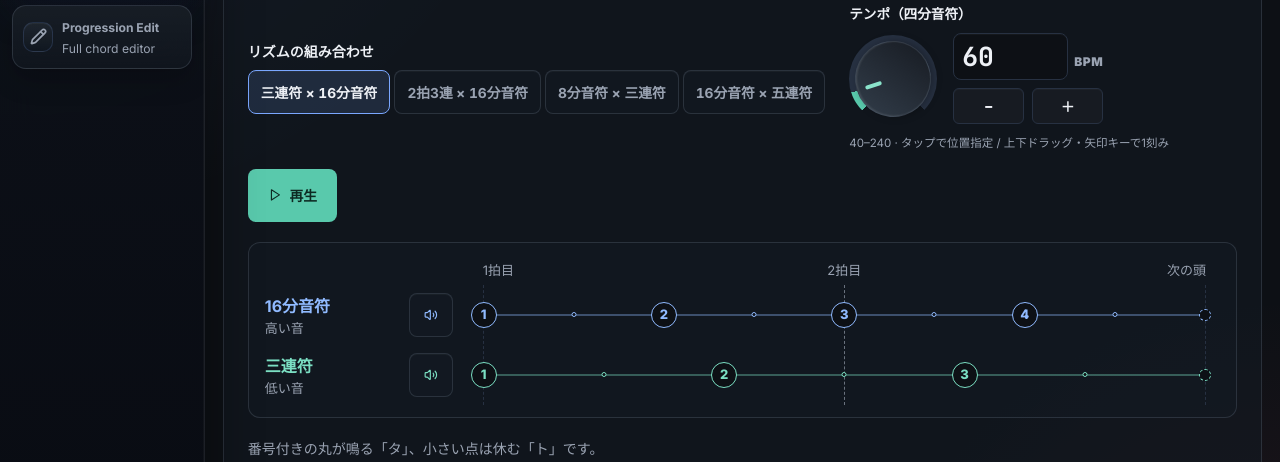
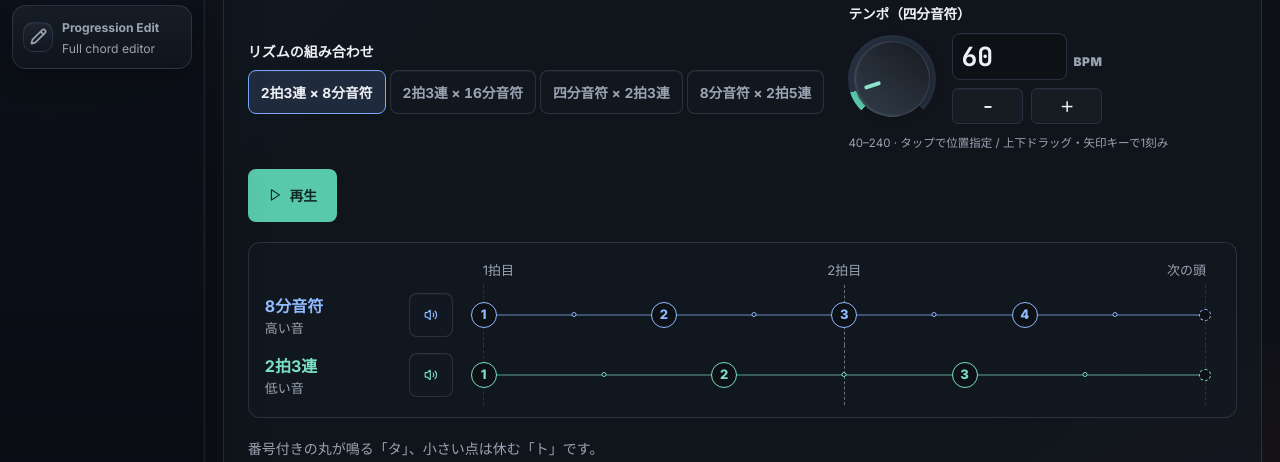
Before and after one commit to muu-ima/muu-fret-degree, a Next.js app: page /training in a window 1280 px wide. Both pictures are taken after a click on the tab "ポリリズム". Shown: the part 338-800 px from the top of the page. Built offline with nearby package versions, Linux system fonts and the light colour scheme.

Commit message:
Align polyrhythm labels with the played subdivisions

```diff
--- a/app/components/training/PolyrhythmTraining.module.css
+++ b/app/components/training/PolyrhythmTraining.module.css
@@ -118,11 +118,8 @@
 }
 
 .diagram {
-  --caption-height: 30px;
-  --lane-height: 60px;
+  --diagram-columns: minmax(136px, 1fr) minmax(0, 4fr);
   display: grid;
-  grid-template-columns: minmax(136px, 1fr) minmax(0, 4fr);
-  gap: 16px;
   min-width: 0;
   padding: 12px 16px;
   border: 1px solid var(--glass-border);
@@ -130,8 +127,11 @@
   background: var(--glass-bg-soft);
 }
 
-.labels {
-  padding-top: var(--caption-height);
+.laneRow,
+.trackHeading {
+  display: grid;
+  grid-template-columns: var(--diagram-columns);
+  column-gap: 16px;
 }
 
 .laneLabel {
@@ -139,7 +139,6 @@
   align-items: center;
   justify-content: space-between;
   gap: 8px;
-  min-height: var(--lane-height);
 }
 
 .laneLabel strong {
@@ -164,16 +163,17 @@
   color: var(--lane-color);
 }
 
-.tracks {
-  min-width: 0;
-  padding-inline: 14px;
+.trackCaption,
+.lane {
+  margin-inline: 14px;
 }
 
 .trackCaption {
+  grid-column: -2 / -1;
   display: grid;
   grid-template-columns: 1fr auto 1fr;
   align-items: center;
-  height: var(--caption-height);
+  min-height: 30px;
   gap: 4px;
 }
 
@@ -181,12 +181,15 @@
   justify-self: end;
 }
 
-.lines {
+.lane {
   position: relative;
+  display: flex;
+  align-items: center;
+  min-height: 60px;
   border-inline: 1px dashed var(--line);
 }
 
-.lines::before {
+.lane::after {
   position: absolute;
   inset-block: 0;
   left: 50%;
@@ -195,22 +198,13 @@
   content: "";
 }
 
-.lane {
-  position: relative;
-  display: flex;
-  align-items: center;
-  height: var(--lane-height);
-}
-
-.lane[data-lane="high"],
-.noteValues [data-lane="high"],
-.laneLabel[data-lane="high"] {
+.laneRow[data-lane="high"],
+.noteValues [data-lane="high"] {
   --lane-color: #90baff;
 }
 
-.lane[data-lane="low"],
-.noteValues [data-lane="low"],
-.laneLabel[data-lane="low"] {
+.laneRow[data-lane="low"],
+.noteValues [data-lane="low"] {
   --lane-color: #7bdfc3;
 }
 
@@ -284,20 +278,13 @@
   }
 
   .diagram {
-    grid-template-columns: minmax(0, 1fr);
+    --diagram-columns: minmax(0, 1fr);
     gap: 6px;
     padding: 8px 12px;
   }
 
-  .labels {
-    display: grid;
-    grid-template-columns: repeat(2, minmax(0, 1fr));
-    gap: 12px;
-    padding-top: 0;
-  }
-
   .laneLabel {
-    gap: 2px;
+    padding-inline: 14px;
   }
 
   .laneLabel strong,
@@ -306,8 +293,8 @@
     font-size: 0.75rem;
   }
 
-  .trackCaption {
-    margin-inline: -5px;
+  .lane {
+    min-height: 40px;
   }
 
   .pulse {
--- a/app/components/training/PolyrhythmTraining.tsx
+++ b/app/components/training/PolyrhythmTraining.tsx
@@ -51,17 +51,24 @@ export function PolyrhythmTraining({ isActive }: { isActive: boolean }) {
             {player.isRunning ? "停止" : "再生"}
           </button>
         </div>
-        <div className={styles.diagram}>
-          <div className={styles.labels}>
-            {lanes.map(({ id, name }) => (
-              <div className={styles.laneLabel} data-lane={id} key={id}>
+        <div className={styles.diagram} ref={player.trackRef}>
+          <div className={styles.trackHeading} aria-hidden="true">
+            <div className={styles.trackCaption}>
+              <span>1拍目</span><span>2拍目</span><span>次の頭</span>
+            </div>
+          </div>
+          {lanes.map(({ id, name }) => {
+            const voice = player.ratio[id];
+            return (
+              <div className={styles.laneRow} data-lane={id} key={id}>
+                <div className={styles.laneLabel}>
                   <div>
-                  <strong>{player.ratio[id].name}</strong>
+                    <strong>{voice.name}</strong>
                     <span>{name}</span>
                   </div>
                   <button
                     type="button"
-                  aria-label={`${player.ratio[id].name}の再生`}
+                    aria-label={`${voice.name}の再生`}
                     aria-pressed={player.audible[id]}
                     className={styles.mute}
                     onClick={() => player.toggleLane(id)}
@@ -69,16 +76,8 @@ export function PolyrhythmTraining({ isActive }: { isActive: boolean }) {
                     {player.audible[id] ? <LuVolume2 aria-hidden="true" /> : <LuVolumeX aria-hidden="true" />}
                   </button>
                 </div>
-            ))}
-          </div>
-          <div className={styles.tracks} ref={player.trackRef} aria-hidden="true">
-            <div className={styles.trackCaption}>
-              <span>1拍目</span><span>2拍目</span><span>次の頭</span>
-            </div>
-            <div className={styles.lines}>
-              {lanes.map(({ id }) => (
-                <div className={styles.lane} data-lane={id} data-muted={!player.audible[id]} key={id}>
-                  {getPolyrhythmRests(player.ratio[id]).map((progress) => (
+                <div className={styles.lane} data-muted={!player.audible[id]} aria-hidden="true">
+                  {getPolyrhythmRests(voice).map((progress) => (
                     <span
                       key={progress}
                       className={styles.rest}
@@ -96,11 +95,11 @@ export function PolyrhythmTraining({ isActive }: { isActive: boolean }) {
                     </span>
                   ))}
                   <span className={styles.restart} />
-                </div>
-              ))}
-              {player.isRunning && <div className={styles.playhead} />}
+                  {player.isRunning && <span className={styles.playhead} />}
                 </div>
               </div>
+            );
+          })}
         </div>
         <p className={styles.description}>番号付きの丸が鳴る「タ」、小さい点は休む「ト」です。</p>
         <section className={styles.noteValues} aria-labelledby="polyrhythm-note-values-title">
@@ -111,7 +110,7 @@ export function PolyrhythmTraining({ isActive }: { isActive: boolean }) {
               const voice = player.ratio[id];
               return (
                 <div key={id} data-lane={id}>
-                  <dt><span>{name}</span> {voice.soundedName}</dt>
+                  <dt><span>{name}</span> {voice.name}</dt>
                   <dd>{formatPolyrhythmNoteValue(voice)}</dd>
                 </div>
               );
--- a/app/lib/polyrhythm.ts
+++ b/app/lib/polyrhythm.ts
@@ -2,24 +2,23 @@ const cycleBeats = 2;
 
 type PolyrhythmVoice = {
   name: string;
-  soundedName: string;
   subdivisionsPerBeat: number;
   playEvery: 1 | 2;
 };
 
 const subdivisions = {
-  eighths: { name: "8分音符", soundedName: "四分音符", subdivisionsPerBeat: 2, playEvery: 2 },
-  triplets: { name: "三連符", soundedName: "2拍3連", subdivisionsPerBeat: 3, playEvery: 2 },
-  sixteenths: { name: "16分音符", soundedName: "八分音符", subdivisionsPerBeat: 4, playEvery: 2 },
-  quintuplets: { name: "五連符", soundedName: "2拍5連", subdivisionsPerBeat: 5, playEvery: 2 },
+  eighths: { name: "四分音符", subdivisionsPerBeat: 2, playEvery: 2 },
+  triplets: { name: "2拍3連", subdivisionsPerBeat: 3, playEvery: 2 },
+  sixteenths: { name: "8分音符", subdivisionsPerBeat: 4, playEvery: 2 },
+  quintuplets: { name: "2拍5連", subdivisionsPerBeat: 5, playEvery: 2 },
 } as const satisfies Record<string, PolyrhythmVoice>;
 
 export const polyrhythmRatios = [
   { label: "4:3", high: subdivisions.sixteenths, low: subdivisions.triplets },
   {
     label: "8:3",
-    high: { ...subdivisions.sixteenths, soundedName: subdivisions.sixteenths.name, playEvery: 1 },
-    low: { ...subdivisions.triplets, name: subdivisions.triplets.soundedName },
+    high: { ...subdivisions.sixteenths, name: "16分音符", playEvery: 1 },
+    low: subdivisions.triplets,
   },
   { label: "3:2", high: subdivisions.triplets, low: subdivisions.eighths },
   { label: "5:4", high: subdivisions.quintuplets, low: subdivisions.sixteenths },
```
Lines whose indentation alone changed are shown as unchanged.
